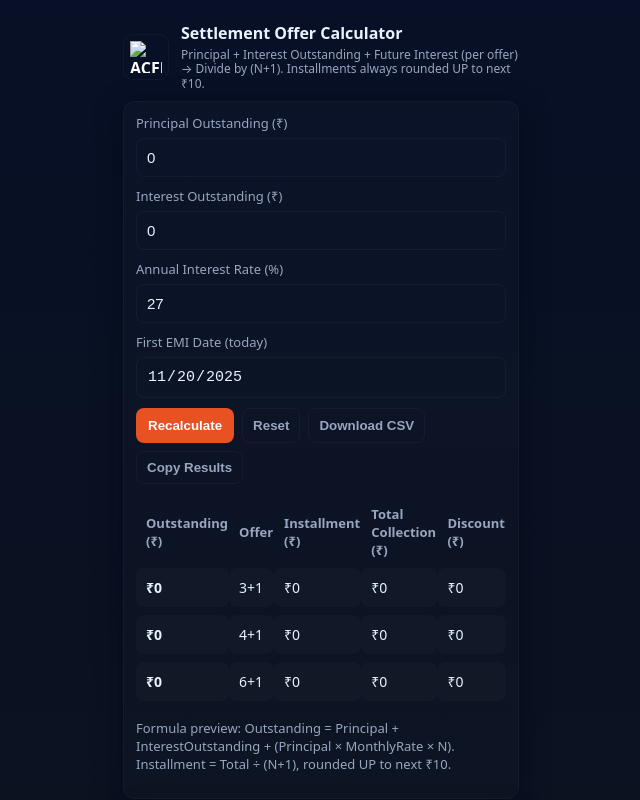
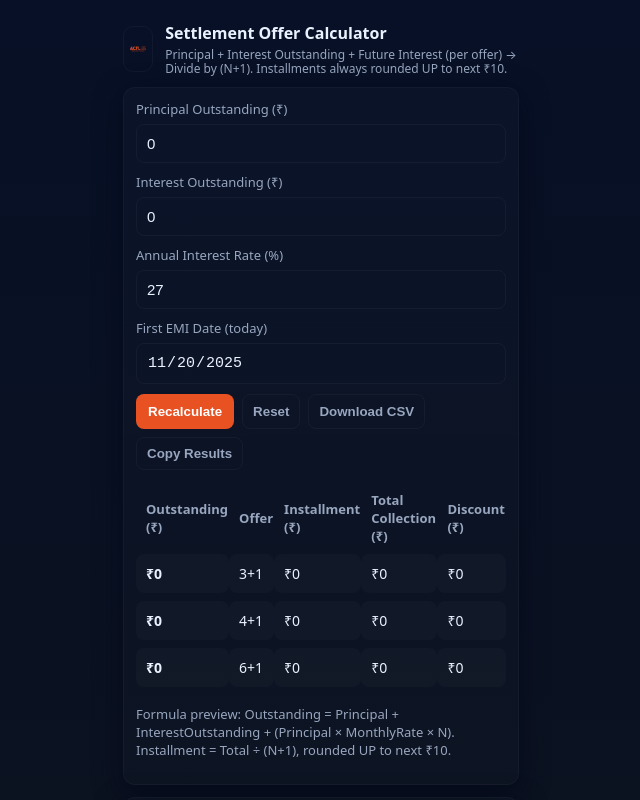
Before and after one commit to acfl2017acfl/settlement-calulator, a plain HTML site: page index.html in a window 1280 px wide. Shown: the top 800 px of the page, without its empty margins (319-959 px from the left). Drawn offline with Linux system fonts and the light colour scheme.

Commit message:
Update index.html

```diff
--- a/index.html
+++ b/index.html
@@ -84,7 +84,7 @@
       <!-- replace SO with provided image (file placed alongside HTML) -->
       <div class="logo" aria-hidden>
         <!-- If you are hosting the logo next to this file, keep the filename. Otherwise replace src with data URI or absolute path. -->
-        <img src="ACFL Logo White PNG WhiteBG.png" alt="ACFL Logo" />
+        <img src="ACFL Logo PNG WhiteBG.png" alt="ACFL Logo" />
       </div>
       <div>
         <h1>Settlement Offer Calculator</h1>
```
